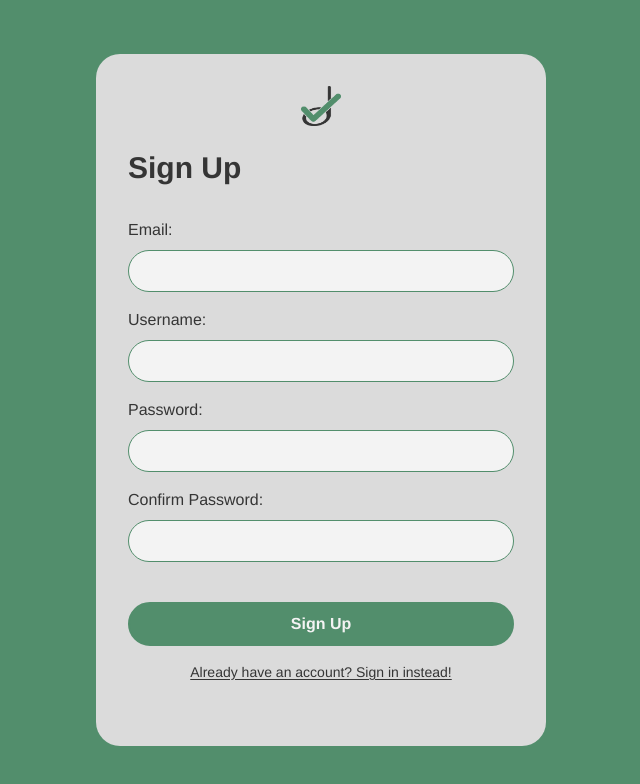
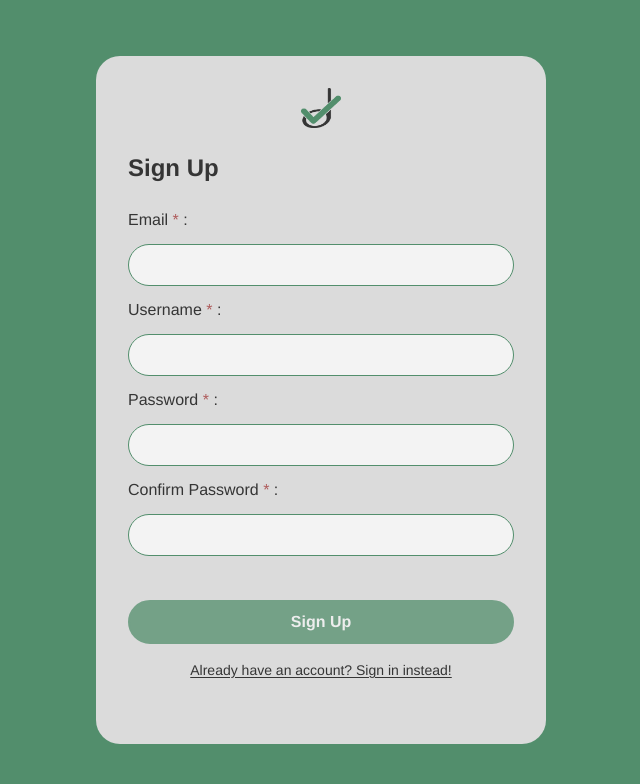
Before and after one commit to cyue49/dailyrhythm, a React (Create React App) app in the folder frontend/: page /signup in a window 1280 px wide. Shown: the top 784 px of the page, without its empty margins (319-959 px from the left). Built offline with nearby package versions, Linux system fonts and the light colour scheme.

Commit message:
updated sign in, sign up, and home page

```diff
--- a/frontend/src/App.css
+++ b/frontend/src/App.css
@@ -2,7 +2,19 @@
 @tailwind components;
 @tailwind utilities;
 
+@layer base {
+    html {
+        @apply text-appBlack bg-appWhite;
+        box-sizing: border-box;
+    }
+
+    body::-webkit-scrollbar {
+        display: none;
+    }
+}
+
 @layer components {
+
     /* Common positions */
     .center-of-div {
         @apply flex justify-center items-center;
@@ -10,31 +22,31 @@
 
     /* Main buttons */
     .primary-green-button {
-        @apply bg-appGreen text-appWhite border-appGreen border-solid border-2 rounded-full px-3 py-2 font-semibold;
+        @apply bg-appGreen text-appWhite border-appGreen border-solid border-2 rounded-full px-3 py-2 font-semibold disabled:opacity-75;
     }
 
     .secondary-green-button {
-        @apply bg-appWhite text-appGreen border-appGreen border-solid border-2 rounded-full px-3 py-2 font-semibold;
+        @apply bg-appWhite text-appGreen border-appGreen border-solid border-2 rounded-full px-3 py-2 font-semibold disabled:opacity-75;
     }
 
     .primary-red-button {
-        @apply bg-appRed text-appWhite border-appRed border-solid border-2 rounded-full px-3 py-2 font-semibold;
+        @apply bg-appRed text-appWhite border-appRed border-solid border-2 rounded-full px-3 py-2 font-semibold disabled:opacity-75;
     }
 
     .secondary-red-button {
-        @apply bg-appWhite text-appRed border-appRed border-solid border-2 rounded-full px-3 py-2 font-semibold;
+        @apply bg-appWhite text-appRed border-appRed border-solid border-2 rounded-full px-3 py-2 font-semibold disabled:opacity-75;
     }
 
     .primary-gray-button {
-        @apply bg-appGray-1 text-appBlack border-appGray-2 border-solid border-2 rounded-full px-3 py-2 font-semibold;
+        @apply bg-appGray-3 text-appWhite border-appGray-3 border-solid border-2 rounded-full px-3 py-2 font-semibold disabled:opacity-75;
+    }
+
+    .secondary-gray-button {
+        @apply bg-appWhite text-appGray-3 border-appGray-3 border-solid border-2 rounded-full px-3 py-2 font-semibold disabled:opacity-75;
     }
 
     /* Froms */
     .form-text-input {
         @apply px-4 py-2 my-2 rounded-full bg-appWhite border-appGreen border-[1px] border-solid;
     }
-
-    .form-label {
-        @apply mt-2;
-    }
 }
--- a/frontend/src/pages/Home.js
+++ b/frontend/src/pages/Home.js
@@ -3,7 +3,7 @@ import { Link } from 'react-router-dom'
 
 const Home = () => {
     return (
-        <div className='h-screen w-screen p-8 center-of-div flex-col gap-8 text-appBlack bg-appWhite'>
+        <div className='h-screen w-screen p-8 center-of-div flex-col gap-8 bg-appWhite'>
             <img
                 className='w-20 h-20'
                 src={require(`../assets/applogo.png`)}
--- a/frontend/src/pages/SignIn.js
+++ b/frontend/src/pages/SignIn.js
@@ -4,6 +4,9 @@ import { Link, useNavigate } from 'react-router-dom'
 const SignIn = () => {
     const [email, setEmail] = useState('')
     const [password, setPassword] = useState('')
+    const [emailError, setEmailError] = useState('')
+    const [passwordError, setPasswordError] = useState('')
+    const [validForm, setValidForm] = useState(false)
 
     const navigate = useNavigate()
 
@@ -32,25 +35,31 @@ const SignIn = () => {
     }
 
     return (
-        <div className='h-screen w-screen min-w-screen min-h-screen center-of-div bg-appGreen text-appBlack'>
-            <div className='w-10/12 h-fit max-w-[450px] max-h-fit min-w-80 min-h-96 p-8 rounded-3xl bg-appGray-1 flex flex-col'>
-                <img
-                    className='w-10 h-10 self-center'
-                    src={require(`../assets/applogo.png`)}
-                    alt="app logo"
-                />
-                <p className='text-3xl font-bold font-sans my-6'>Sign In</p>
-                <form className='flex flex-col' onSubmit={handleSubmit}>
-                    <label className='form-label'>Email: </label>
-                    <input className='form-text-input' type='text' name='email' onChange={(e) => { setEmail(e.target.value) }} />
-                    <label className='form-label'>Password: </label>
-                    <input className='form-text-input' type='password' name='user_password' onChange={(e) => { setPassword(e.target.value) }} />
-                    <input className='primary-green-button hover:secondary-green-button mt-8' type="submit" value="Sign In" />
+        <div className='h-screen w-screen min-w-screen min-h-screen center-of-div bg-appGreen'>
+            <div className='w-11/12 h-fit max-w-[450px] max-h-fit min-w-80 min-h-96 p-8 rounded-3xl bg-appGray-1 flex flex-col'>
+                <Link to={'/'} className='self-center'>
+                    <img
+                        className='w-10 h-10'
+                        src={require(`../assets/applogo.png`)}
+                        alt="app logo"
+                    />
+                </Link>
+
+                <p className='text-2xl font-bold font-sans my-6'>Sign In</p>
+
+                <form className='flex flex-col gap-1' onSubmit={handleSubmit}>
+                    <label htmlFor='email'>Email <span className='text-appRed'>*</span> : </label>
+                    <input className='form-text-input' type='text' name='email' id='email' autoComplete='on' autoCapitalize='off' onChange={(e) => { setEmail(e.target.value) }} />
+
+                    <label htmlFor='user_password'>Password <span className='text-appRed'>*</span> : </label>
+                    <input className='form-text-input' type='password' name='user_password' id='user_password' onChange={(e) => { setPassword(e.target.value) }} />
+
+                    <input className='mt-8 primary-green-button hover:secondary-green-button disabled:hover:primary-green-button disabled:cursor-not-allowed' type="submit" value="Sign In" disabled={!validForm} />
                 </form>
+
                 <div className='text-sm text-center mt-4 mb-8 hover:underline hover:text-appGreen'>
                     <Link to={'/signup'} className='underline underline-offset-2'>Don't have an account? Sign up instead!</Link>
                 </div>
-
             </div>
         </div>
     )
--- a/frontend/src/pages/SignUp.js
+++ b/frontend/src/pages/SignUp.js
@@ -1,28 +1,43 @@
-import React from 'react'
-import { Link } from 'react-router-dom'
+import React, { useState } from 'react'
+import { Link, useNavigate } from 'react-router-dom'
 
 const SignUp = () => {
+    const [email, setEmail] = useState('')
+    const [username, setUsername] = useState('')
+    const [password, setPassword] = useState('')
+    const [confirmPassowrd, setConfirmPassowrd] = useState('')
+    const [validForm, setValidForm] = useState(false)
+
     return (
         <div>
-            <div className='h-screen w-screen min-w-screen min-h-screen center-of-div bg-appGreen text-appBlack'>
-            <div className='w-10/12 h-fit max-w-[450px] max-h-fit min-w-80 min-h-96 p-8 rounded-3xl bg-appGray-1 flex flex-col'>
+            <div className='h-screen w-screen min-w-screen min-h-screen center-of-div bg-appGreen'>
+                <div className='w-11/12 h-fit max-w-[450px] max-h-fit min-w-80 min-h-96 p-8 rounded-3xl bg-appGray-1 flex flex-col'>
+                    <Link to={'/'} className='self-center'>
                         <img
-                    className='w-10 h-10 self-center'
+                            className='w-10 h-10'
                             src={require(`../assets/applogo.png`)}
                             alt="app logo"
                         />
-                <p className='text-3xl font-bold font-sans my-6'>Sign Up</p>
-                <form className='flex flex-col'>
-                    <label className='form-label'>Email: </label>
-                    <input className='form-text-input' type='text' name='email' />
-                    <label className='form-label'>Username: </label>
-                    <input className='form-text-input' type='text' name='username' />
-                    <label className='form-label'>Password: </label>
-                    <input className='form-text-input' type='password' name='user_password' />
-                    <label className='form-label'>Confirm Password: </label>
-                    <input className='form-text-input' type='password' name='confirm_password' />
-                    <input className='primary-green-button hover:secondary-green-button mt-8' type="submit" value="Sign Up" />
+                    </Link>
+
+                    <p className='text-2xl font-bold font-sans my-6'>Sign Up</p>
+
+                    <form className='flex flex-col gap-1'>
+                        <label htmlFor='email'>Email <span className='text-appRed'>*</span> : </label>
+                        <input className='form-text-input' type='text' name='email' id='email' autoComplete='on' autoCapitalize='off' onChange={(e) => { setEmail(e.target.value) }} />
+
+                        <label htmlFor='username'>Username <span className='text-appRed'>*</span> : </label>
+                        <input className='form-text-input' type='text' name='username' id='username' autoComplete='on' autoCapitalize='off' onChange={(e) => { setUsername(e.target.value) }} />
+
+                        <label htmlFor='user_password'>Password <span className='text-appRed'>*</span> : </label>
+                        <input className='form-text-input' type='password' name='user_password' id='user_password' onChange={(e) => { setPassword(e.target.value) }} />
+
+                        <label htmlFor='confirm_password'>Confirm Password <span className='text-appRed'>*</span> : </label>
+                        <input className='form-text-input' type='password' name='confirm_password' id='confirm_password' onChange={(e) => { setConfirmPassowrd(e.target.value) }} />
+
+                        <input className='primary-green-button hover:secondary-green-button disabled:hover:primary-green-button mt-8 disabled:cursor-not-allowed' type="submit" value="Sign Up" disabled={!validForm} />
                     </form>
+
                     <div className='text-sm text-center mt-4 mb-8 hover:underline hover:text-appGreen'>
                         <Link to={'/signin'} className='underline underline-offset-2'>Already have an account? Sign in instead!</Link>
                     </div>
```
Lines whose indentation alone changed are shown as unchanged.
